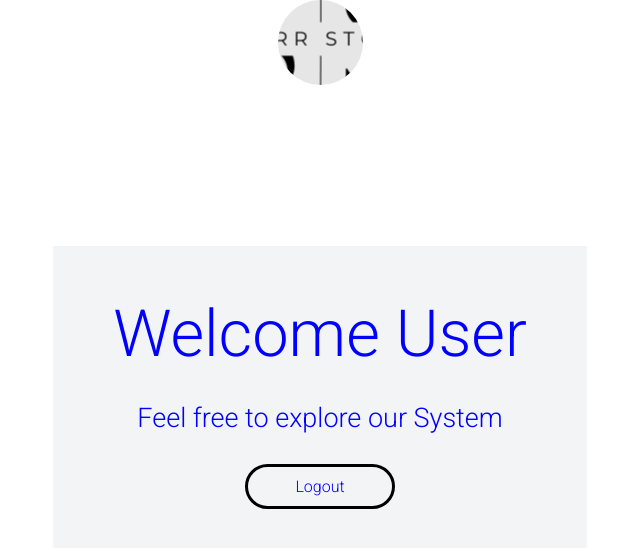
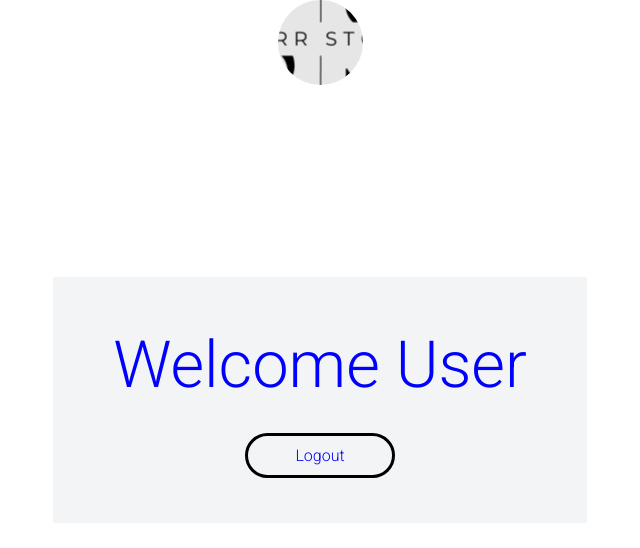
Before and after one commit to TrevorAugustine23/AI-Weather-App, a React (Create React App) app in the folder react_login/: page / in a window 1280 px wide. Shown: the top 548 px of the page, without its empty margins (320-960 px from the left). Built offline with nearby package versions, Linux system fonts and the light colour scheme.

Commit message:
minor update

```diff
--- a/react_login/src/pages/Dashboard.js
+++ b/react_login/src/pages/Dashboard.js
@@ -23,9 +23,6 @@ const Dashboard = () => {
                 <StyledTitle size={65}>
                     Welcome User
                 </StyledTitle>
-                <StyledSubTitle size={27}>
-                    Feel free to explore our System
-                </StyledSubTitle>
                 <ButtonGroup><StyledButton to="#">Logout</StyledButton>
 
                 </ButtonGroup>
```
